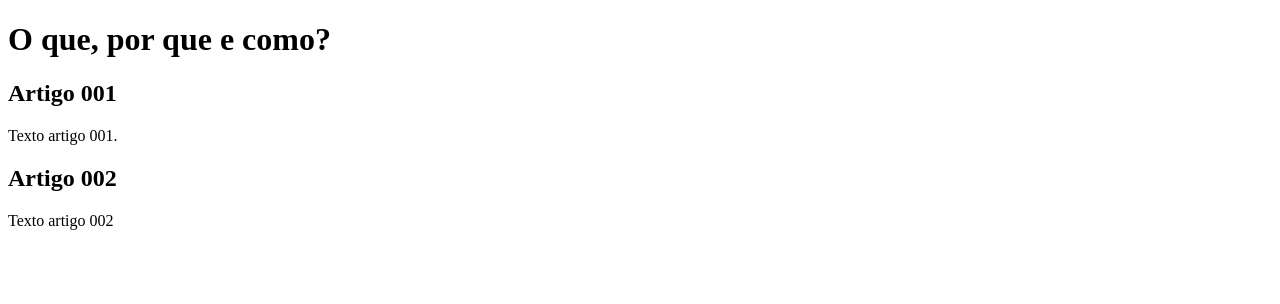
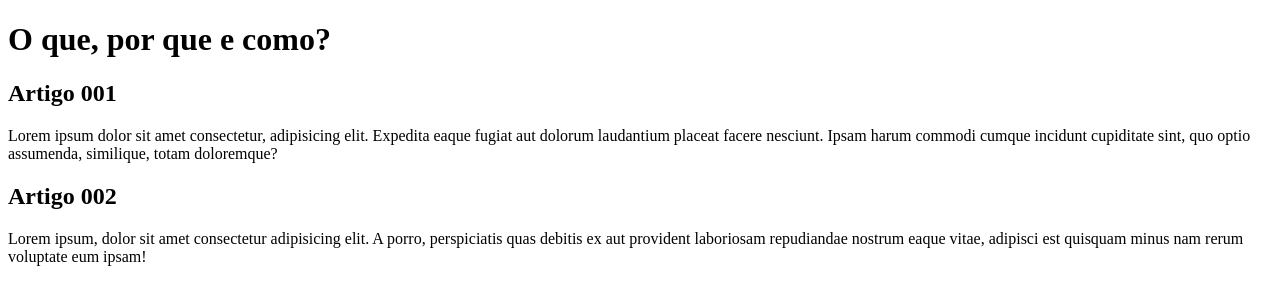
Before and after one commit to belarmino-1/site-oq-pq-e-como, a plain HTML site: page index.html in a window 1280 px wide. Drawn offline with Linux system fonts and the light colour scheme.

Commit message:
Comecei a editar meu conteúdo

```diff
--- a/index.html
+++ b/index.html
@@ -13,11 +13,11 @@
         </header>
         <article>
             <h2>Artigo 001</h2>
-            <p>Texto artigo 001.</p>
+            <p>Lorem ipsum dolor sit amet consectetur, adipisicing elit. Expedita eaque fugiat aut dolorum laudantium placeat facere nesciunt. Ipsam harum commodi cumque incidunt cupiditate sint, quo optio assumenda, similique, totam doloremque?</p>
         </article>
         <article>
             <h2>Artigo 002</h2>
-            <p>Texto artigo 002</p>
+            <p>Lorem ipsum, dolor sit amet consectetur adipisicing elit. A porro, perspiciatis quas debitis ex aut provident laboriosam repudiandae nostrum eaque vitae, adipisci est quisquam minus nam rerum voluptate eum ipsam!</p>
         </article>
     </main>
 </body>
```
